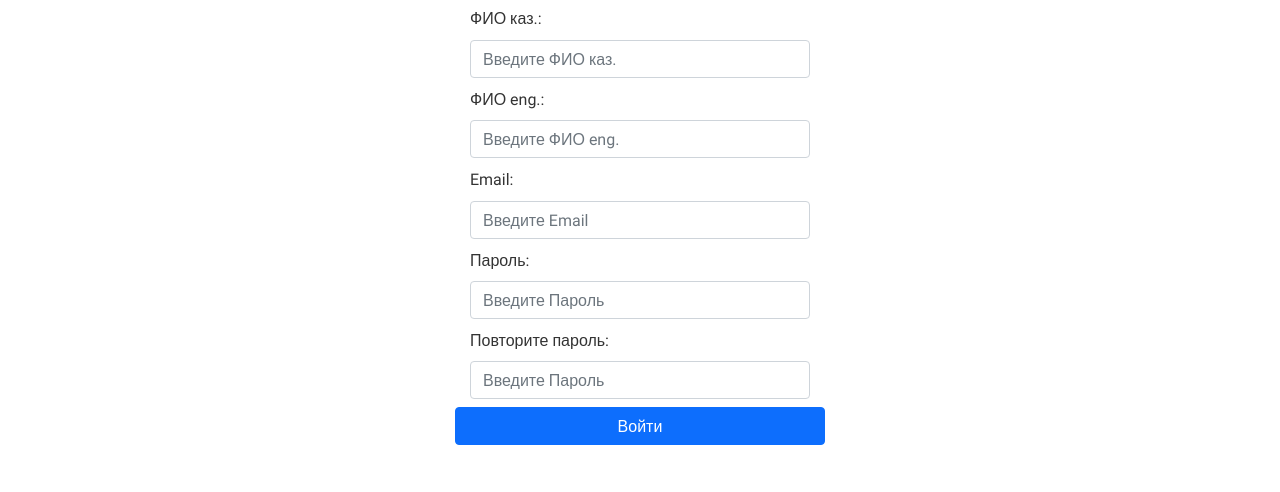
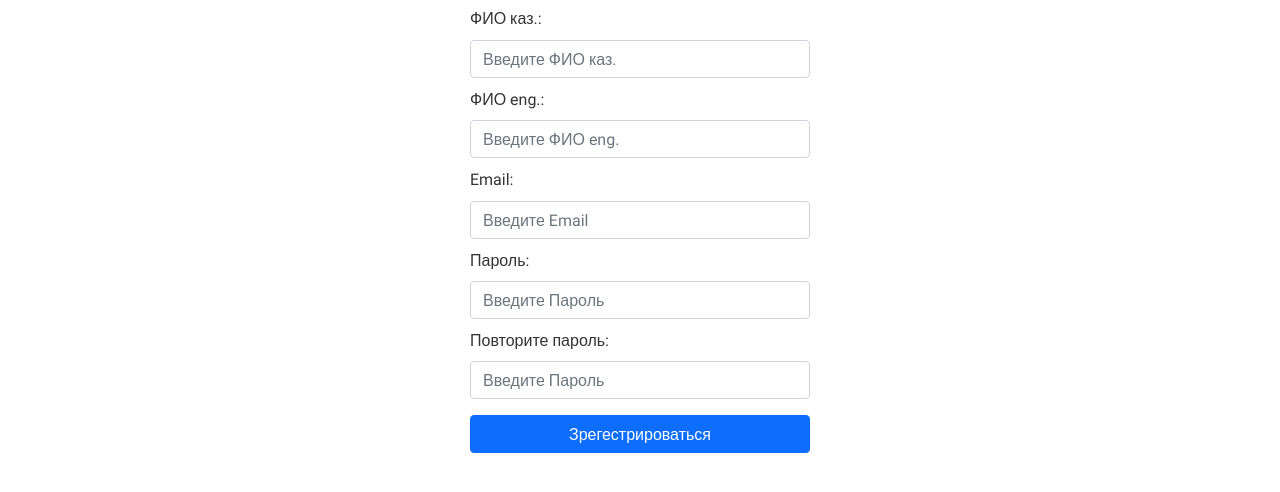
Before and after one commit to aokzhl/kstu-articles-front, a website: page app/register.html in a window 1280 px wide. Shown: the part 206-698 px from the top of the page. Drawn offline with nearby package versions, Linux system fonts and the light colour scheme; files that its build step writes are made by us from their sources.

Commit message:
register fix

```diff
--- a/app/register.html
+++ b/app/register.html
@@ -73,7 +73,15 @@
               <div class="invalid-feedback">Необходимо заполнить</div>
             </div>
 
-            <button type="submit" class="btn btn-primary">Войти</button>
+            <div class="col-xs-12">
+              <button
+                style="width: 100%"
+                type="submit"
+                class="btn mt-2 btn-primary mt-2"
+              >
+                Зрегестрироваться
+              </button>
+            </div>
           </form>
         </div>
       </div>
```
Also changed, not shown: app/login.html (+5 -1 lines), dist/login.html, dist/register.html.
